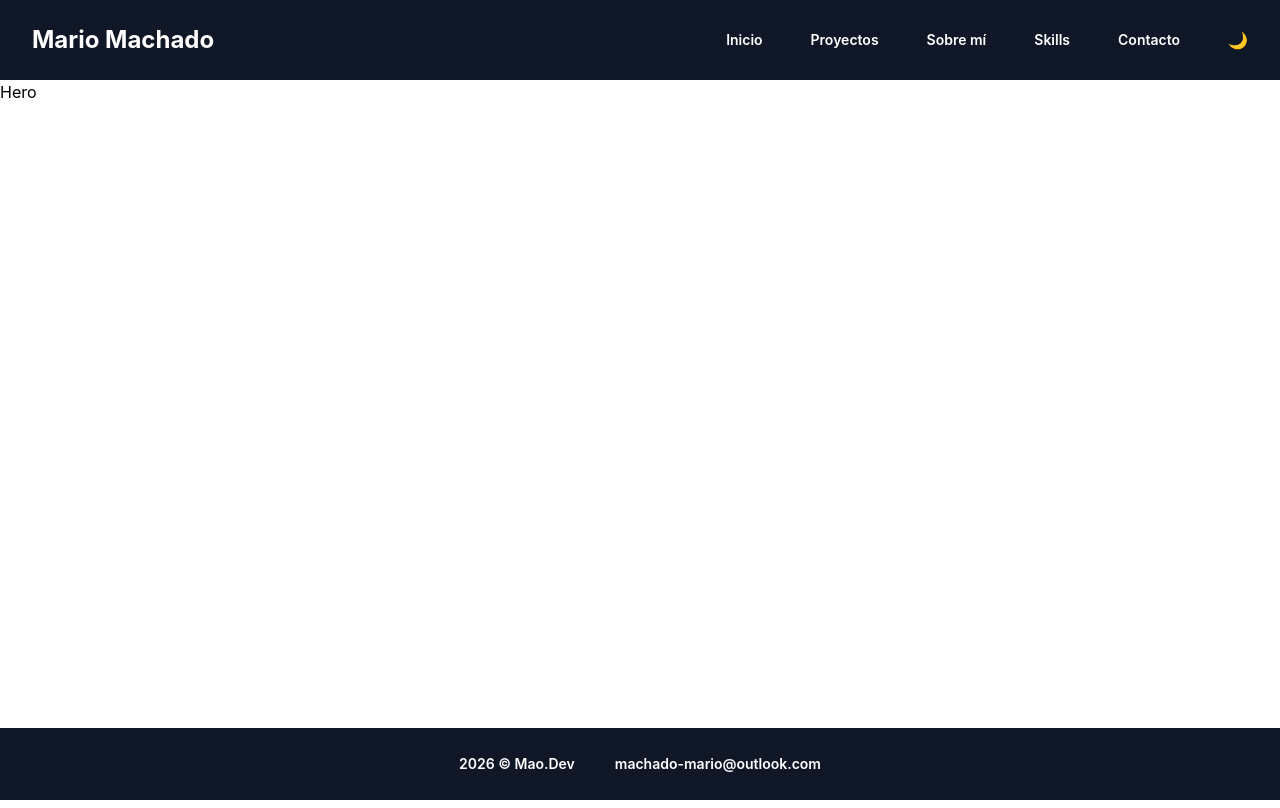
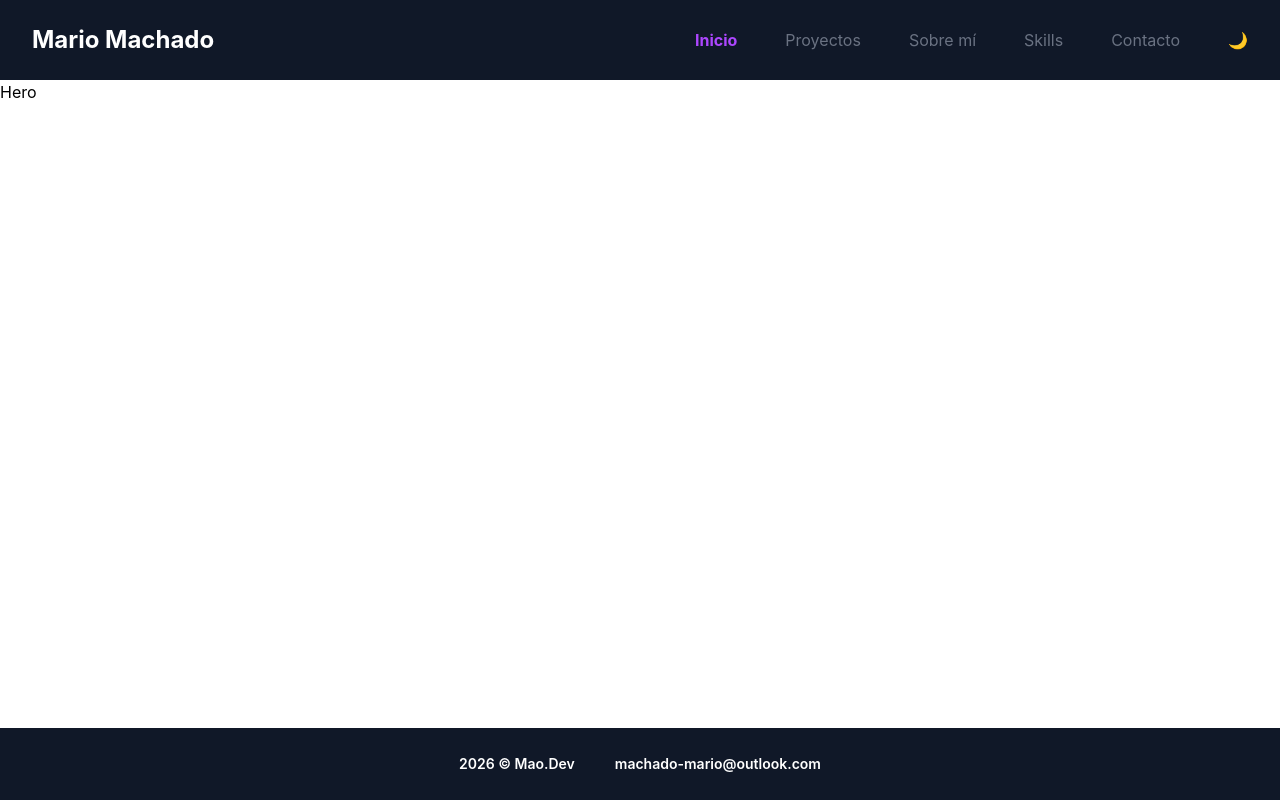
Before and after one commit to MaoMachado/Portfolio, a React (Vite) app: page / in a window 1280 px wide. Built offline with nearby package versions, Linux system fonts and the light colour scheme.

Commit message:
feat:  Implementar el enrutamiento del sitio y el diseño principal con react-router.

```diff
--- a/package.json
+++ b/package.json
@@ -16,6 +16,7 @@
     "motion": "^12.38.0",
     "react": "^19.2.6",
     "react-dom": "^19.2.6",
+    "react-router": "^7.15.1",
     "react-router-dom": "^7.15.0",
     "tailwindcss": "^4.3.0"
   },
--- a/src/App.tsx
+++ /dev/null
@@ -1,14 +0,0 @@
-import Hero from "./components/sections/Hero";
-import MainLayout from "./layouts/MainLayout";
-
-function App() {
-  return (
-    <>
-      <MainLayout>
-        <Hero />
-      </MainLayout>
-    </>
-  );
-}
-
-export default App;
--- a/src/layouts/MainLayout.tsx
+++ b/src/layouts/MainLayout.tsx
@@ -2,20 +2,17 @@ import { useState } from "react";
 import { Bars3Icon, XMarkIcon } from "@heroicons/react/16/solid";
 import { Dialog, DialogPanel } from "@headlessui/react";
 import { useTheme } from "../context/ThemeContext";
+import { NavLink, Outlet } from "react-router";
 
-interface Props {
-  children: React.ReactNode;
-}
-
-const navigation: Array<{ name: string; href: string }> = [
-  { name: "Inicio", href: "#" },
-  { name: "Proyectos", href: "#" },
-  { name: "Sobre mí", href: "#" },
-  { name: "Skills", href: "#" },
-  { name: "Contacto", href: "#" },
+const navigation: Array<{ name: string; to: string }> = [
+  { name: "Inicio", to: "/" },
+  { name: "Proyectos", to: "/projects" },
+  { name: "Sobre mí", to: "/about" },
+  { name: "Skills", to: "/skills" },
+  { name: "Contacto", to: "/contact" },
 ];
 
-export default function MainLayout({ children }: Props) {
+export default function MainLayout() {
   const [mobileMenu, setMobileMenu] = useState(false);
   const { theme, toggleTheme } = useTheme();
 
@@ -45,13 +42,15 @@ export default function MainLayout({ children }: Props) {
           <section className="hidden lg:flex lg:gap-x-12">
             <div className="hidden lg:flex lg:gap-x-12">
               {navigation.map((item) => (
-                <a
+                <NavLink
                   key={item.name}
-                  href={item.href}
-                  className="text-sm/6 font-semibold"
+                  to={item.to}
+                  className={({ isActive }) =>
+                    isActive ? "text-purple-500 font-bold" : "text-gray-500"
+                  }
                 >
                   {item.name}
-                </a>
+                </NavLink>
               ))}
             </div>
 
@@ -87,14 +86,18 @@ export default function MainLayout({ children }: Props) {
                 <div className="-my-6 divide-y divide-gray-500/10">
                   <nav className="space-y-6 pb-8">
                     {navigation.map((item) => (
-                      <a
+                      <NavLink
                         key={item.name}
-                        href={item.href}
+                        to={item.to}
                         onClick={() => setMobileMenu(false)}
-                        className="-mx-3 block rounded-lg px-3 py-2 text-base/7 font-semibold text-white hover:bg-white/5"
+                        className={({ isActive }) =>
+                          isActive
+                            ? "text-purple-500 font-bold"
+                            : "text-gray-500"
+                        }
                       >
                         {item.name}
-                      </a>
+                      </NavLink>
                     ))}
                   </nav>
                 </div>
@@ -104,7 +107,9 @@ export default function MainLayout({ children }: Props) {
         </nav>
       </header>
 
-      <section>{children}</section>
+      <main className="h-[calc(100vh-72px)]">
+        <Outlet />
+      </main>
 
       <footer className="bg-white text-dark dark:bg-gray-900 dark:text-white transition-colors duration-300 absolute bottom-0 w-full">
         <div className="flex items-center justify-center gap-10 p-6 lg:px-8">
--- a/src/main.tsx
+++ b/src/main.tsx
@@ -1,13 +1,14 @@
 import { StrictMode } from "react";
 import { createRoot } from "react-dom/client";
+import { RouterProvider } from "react-router";
+import { router } from "./pages/routes.tsx";
+import { ThemeProvider } from "./context/ThemeContext.tsx";
 import "./styles/index.css";
-import App from "./App.tsx";
-import { ThemeProvider } from "./context/ThemeContext.tsx";
 
 createRoot(document.getElementById("root")!).render(
   <StrictMode>
     <ThemeProvider>
-      <App />
+      <RouterProvider router={router} />
     </ThemeProvider>
   </StrictMode>,
 );
--- /dev/null
+++ b/src/pages/routes.tsx
@@ -0,0 +1,15 @@
+import { createBrowserRouter } from "react-router-dom";
+import Hero from "../components/sections/Hero";
+import MainLayout from "../layouts/MainLayout";
+
+export const router = createBrowserRouter([
+  {
+    element: <MainLayout />,
+    children: [
+      {
+        path: "/",
+        element: <Hero />,
+      },
+    ],
+  },
+]);
```
Also changed, not shown: 1 other file (tests, documents, lock files or other folders).
